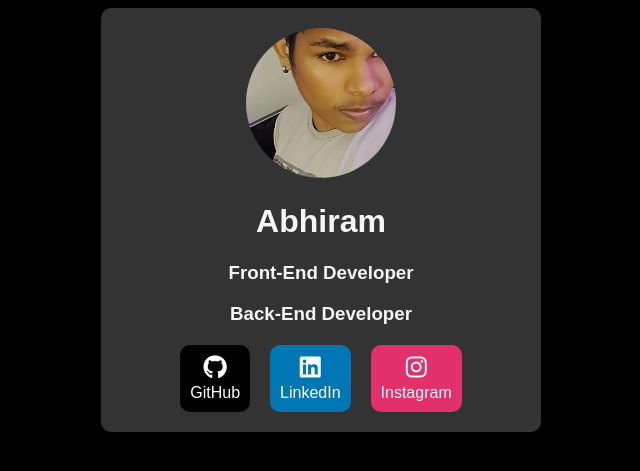
After one commit to AlphaNodesDev/AR-TRESURE, a PHP site: page /aboutus.php in a window 1280 px wide. The commit adds this page. Shown: the top 471 px of the page, without its empty margins (319-959 px from the left). Run offline with PHP 8.4, Linux system fonts and the light colour scheme; some libraries are stand-ins or nearby versions.

Commit message:
fixes some bugs

```diff
--- /dev/null
+++ b/aboutus.php
@@ -0,0 +1,139 @@
+<!DOCTYPE html>
+<html lang="en">
+<head>
+    <meta charset="UTF-8">
+    <meta name="viewport" content="width=device-width, initial-scale=1.0">
+    <title>About Developer</title>
+    <link rel="stylesheet" href="https://cdnjs.cloudflare.com/ajax/libs/font-awesome/6.3.0/css/all.min.css">
+    <style>
+        body {
+            font-family: Arial, sans-serif;
+            background-color: black;
+            color: whitesmoke;
+            user-select: none;
+        }
+
+        .profile-card {
+            background-color: #333;
+            border-radius: 10px;
+            padding: 20px;
+            text-align: center;
+            box-shadow: 0 0 10px rgba(0, 0, 0, 0.5);
+            max-width: 400px;
+            margin: 0 auto;
+            position: relative;
+        }
+
+        .profile-container {
+            position: relative;
+        }
+
+        .profile-image {
+            border-radius: 50%;
+            width: 150px;
+            height: 150px;
+            object-fit: cover;
+            cursor: pointer;
+        }
+
+        .hidden {
+            display: none;
+        }
+
+        .overlay-image {
+            position: absolute;
+            top: 0;
+            left: 0;
+            width: 100%;
+            height: 100%;
+        }
+
+        .profile-links {
+            display: flex;
+            justify-content: center;
+            gap: 20px;
+            margin-top: 20px;
+        }
+
+        .profile-link {
+            text-decoration: none;
+            background-color: #ffffff;
+            color: #333;
+            padding: 10px;
+            border-radius: 10px;
+            display: flex;
+            flex-direction: column;
+            align-items: center;
+            transition: background-color 0.3s, transform 0.3s;
+        }
+
+        .profile-link i {
+            font-size: 24px;
+            margin-bottom: 5px;
+        }
+
+        /* Styling for social media links */
+        .profile-link.github {
+            background-color: black; /* Change the background color */
+            color: #ffffff; /* Change the text color */
+        }
+
+        .profile-link.github:hover {
+            background-color: #6e6e6e; /* Change the background color on hover */
+        }
+
+        .profile-link.linkedin {
+            background-color: #0077b5; /* Change the background color */
+            color: #ffffff; /* Change the text color */
+        }
+
+        .profile-link.linkedin:hover {
+            background-color: #004b87; /* Change the background color on hover */
+        }
+
+        .profile-link.instagram {
+            background-color: #e1306c; /* Change the background color */
+            color: #ffffff; /* Change the text color */
+        }
+
+        .profile-link.instagram:hover {
+            background-color: red; /* Change the background color on hover */
+        }
+    </style>
+</head>
+<body>
+    <div class="profile-card">
+        <div class="profile-container" onclick="showNewImage()">
+            <img src="./assets/img/alpha.png" alt="Developer's Profile Image" class="profile-image">
+            <img src="./assets/img/the-rock-sus-meme-dwayne-johnson.gif" alt="Another Image" class="hidden overlay-image profile-image" id="newImage">
+        </div>
+        <h1>Abhiram</h1>
+        <h3>Front-End Developer</h3>
+        <h3>Back-End Developer</h3>
+        <div class="profile-links">
+            <a href="https://github.com/AlphaNodesDev/" class="profile-link github">
+                <i class="fab fa-github"></i> GitHub
+            </a>
+            <a href="https://www.linkedin.com/in/c-abhiram-s-578771293?utm_source=share&utm_campaign=share_via&utm_content=profile&utm_medium=android_app" class="profile-link linkedin">
+                <i class="fab fa-linkedin"></i> LinkedIn
+            </a>
+            <a href="https://www.instagram.com/invites/contact/?i=z9s38uydv1qu&utm_content=d1homzs" class="profile-link instagram">
+                <i class="fab fa-instagram"></i> Instagram
+            </a>
+        </div>
+    </div>
+
+    <script>
+        function showNewImage() {
+            const oldImage = document.querySelector(".profile-image");
+            const newImage = document.getElementById("newImage");
+
+            newImage.classList.toggle("hidden");
+
+            setTimeout(function() {
+                newImage.classList.toggle("hidden");
+            }, 4000);
+        }
+    </script>
+</body>
+</html>
--- a/conponents/head-home.php
+++ b/conponents/head-home.php
@@ -1,7 +1,7 @@
 <head>
     <meta charset="UTF-8">
     <meta name="viewport" content="width=device-width, initial-scale=1.0">
-    <title>AR</title>
-    <link rel="stylesheet" href="./assets/css/home.css">
+    <title>AR TREASURE</title>
+    <link rel="stylesheet" type="text/css" href="./assets/css/home.css?<?php echo filemtime('./assets/css/home.css'); ?>">
     <link rel="stylesheet" href="https://fonts.googleapis.com/css2?family=Material+Symbols+Outlined:opsz,wght,FILL,GRAD@20..48,100..700,0..1,-50..200" />
 </head>
--- a/conponents/head.php
+++ b/conponents/head.php
@@ -1,7 +1,8 @@
 <head>
     <meta charset="UTF-8">
     <meta name="viewport" content="width=device-width, initial-scale=1.0">
-    <title>AR</title>
-    <link rel="stylesheet" href="./assets/css/login-register.css">
+    <title>AR TREASURE</title>
+    <link rel="stylesheet" type="text/css" href="./assets/css/login-register.css?<?php echo filemtime('./assets/css/login-register.css'); ?>">
+
     <link rel="stylesheet" href="https://fonts.googleapis.com/css2?family=Material+Symbols+Outlined:opsz,wght,FILL,GRAD@20..48,100..700,0..1,-50..200" />
 </head>
--- a/functions/check/qr_check.php
+++ b/functions/check/qr_check.php
@@ -1,5 +1,5 @@
 <?php
-include("../../conponents/head-home.php"); // Correct the file name
+include("../../conponents/head-home.php");
 include("../db/database.php");
 include("../check/login-check.php");
 
--- a/register.php
+++ b/register.php
@@ -26,7 +26,11 @@ include("./functions/check/session-check.php");
   <button type="submit" class="button" name="register">register</button>
   <a href="./index.php" class="create_account">Already Have An Account</a>
 </form>
-
+<footer>
+  <div class="footer">
+  Powered by <a href="./aboutus.php">AlphaNodesDev 😍 😍 😍 </a>
+  </div>
+  </footer>
 
 <div class="lines">
                 <div class="line"></div>
```
Also changed, not shown: assets/css/home.css (+55 -7 lines), assets/css/login-register.css (+22 -6 lines), home.php (+41 -15 lines), index.php (+6 -1 lines), assets/img/91aMDkutHvL.jpg (added), assets/img/alpha.png (added), 2 other files.
